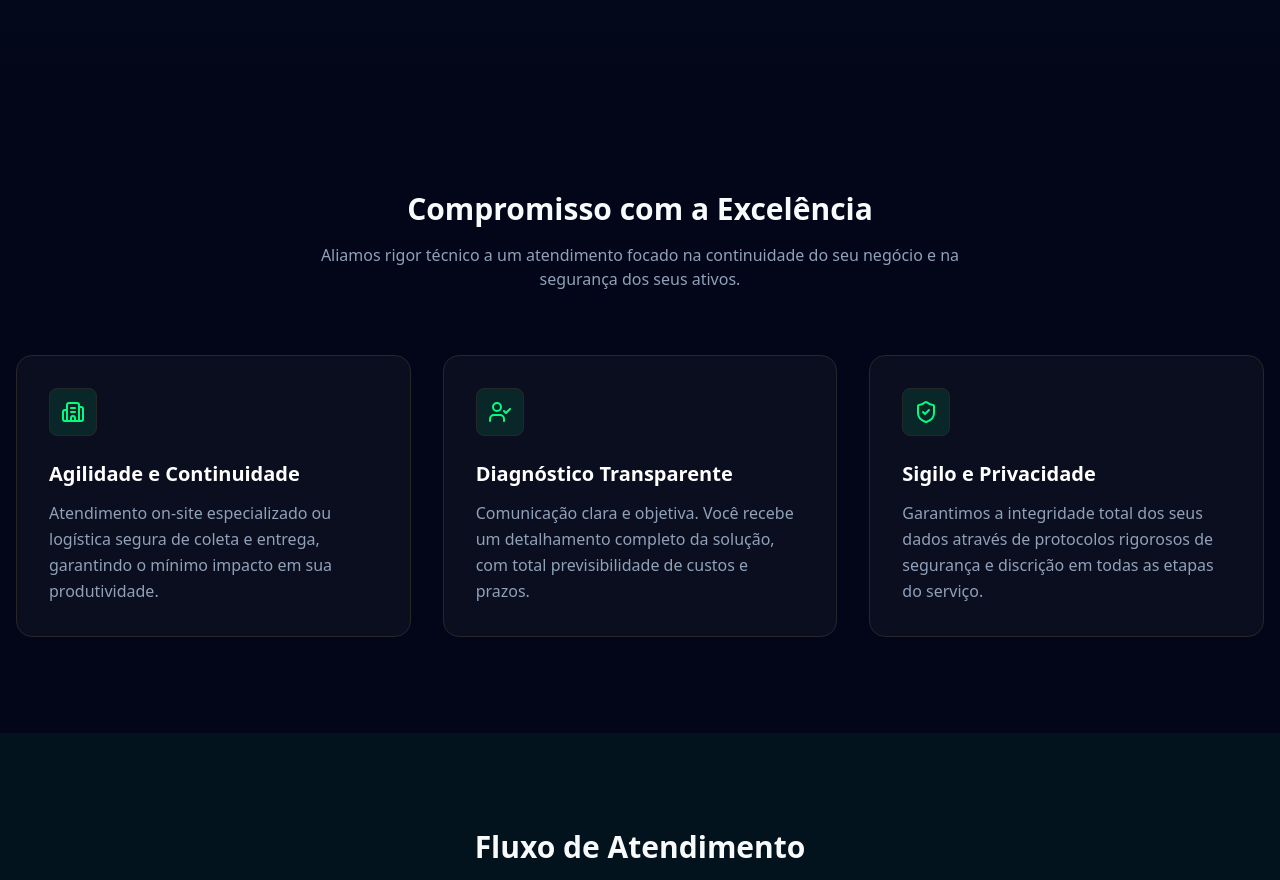
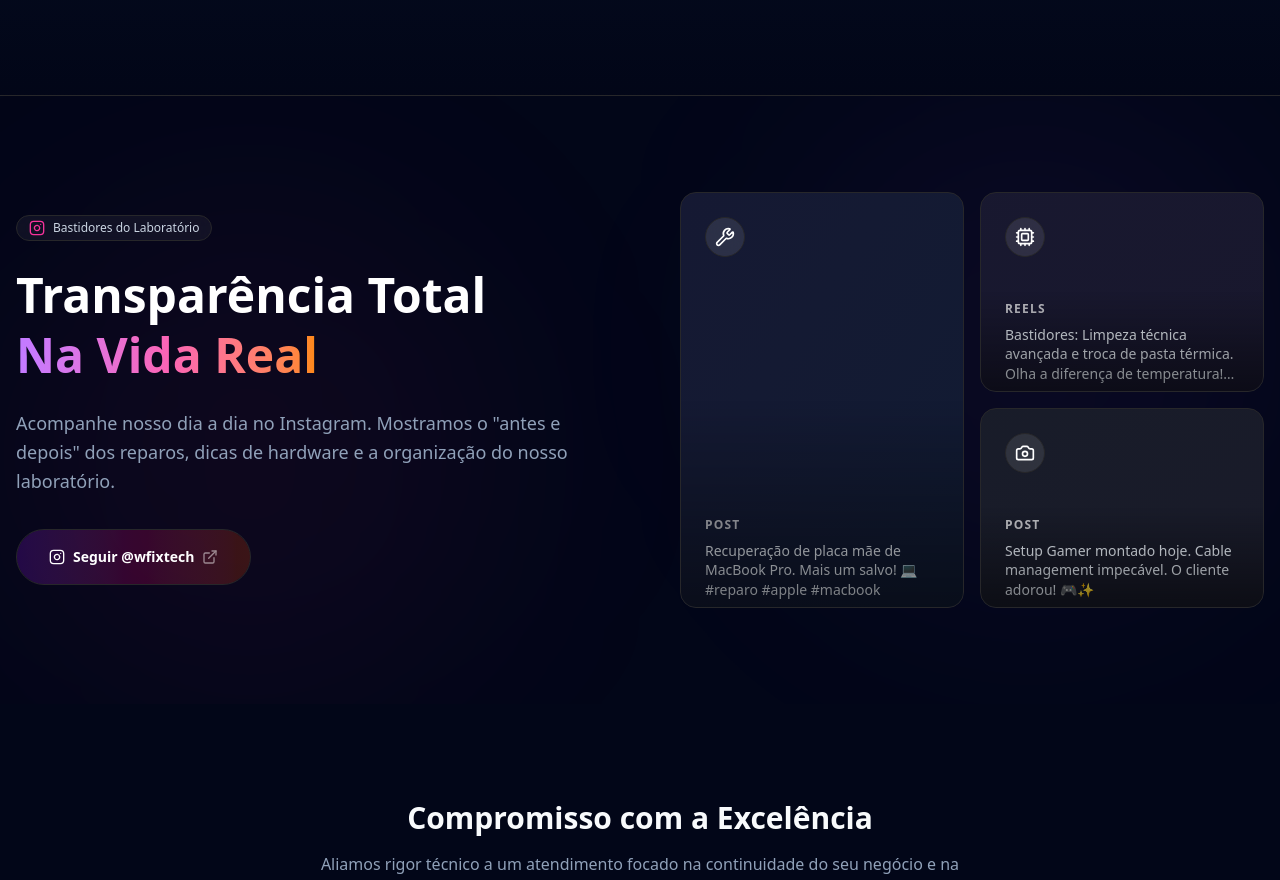
Before and after one commit to wheslancardoso/wtechprot, a Next.js app: page / in a window 1280 px wide. Shown: the part 3968-4848 px from the top of the page. Built offline with nearby package versions, Linux system fonts and the light colour scheme; no server answers.

Commit message:
feat: add instagram social proof section to landing and services pages

```diff
--- a/src/app/page.tsx
+++ b/src/app/page.tsx
@@ -7,6 +7,7 @@ import Script from 'next/script'
 import { createAdminClient } from '@/lib/supabase/server'
 import { unstable_cache } from 'next/cache'
 import type { Metadata } from 'next'
+import { InstagramSection } from '@/components/instagram-section'
 
 
 // Forçar execução em runtime (não build time) para ter acesso às env vars do Railway
@@ -473,6 +474,9 @@ j=d.createElement(s),dl=l!='dataLayer'?'&l='+l:'';j.async=true;j.src=
           </div>
         </section>
 
+        {/* INSTAGRAM / BASTIDORES */}
+        <InstagramSection />
+
         {/* DIFERENCIAIS */}
         <section id="diferenciais" className="py-24 bg-slate-950" >
           <div className="container mx-auto px-4">
--- a/src/app/servicos/page.tsx
+++ b/src/app/servicos/page.tsx
@@ -3,6 +3,7 @@ import Image from 'next/image'
 import { ArrowLeft, Monitor, Laptop, Wifi, Headset, CheckCircle2, ArrowRight, Printer } from 'lucide-react'
 import { Button } from '@/components/ui/button'
 import { AnimateIn } from '@/components/ui/animate-in'
+import { InstagramSection } from '@/components/instagram-section'
 import { createAdminClient } from '@/lib/supabase/server'
 import { unstable_cache } from 'next/cache'
 
@@ -286,6 +287,9 @@ export default async function ServicesPage() {
                     </AnimateIn>
                 </div>
 
+                {/* INSTAGRAM / BASTIDORES */}
+                <InstagramSection />
+
                 {/* FAQ */}
                 <section className="mt-32 pt-20 border-t border-white/5">
                     <h2 className="text-2xl md:text-3xl font-bold text-white text-center mb-12">Dúvidas sobre o Processo Técnico</h2>
--- /dev/null
+++ b/src/components/instagram-section.tsx
@@ -0,0 +1,127 @@
+'use client'
+
+import { AnimateIn } from '@/components/ui/animate-in'
+import { Button } from '@/components/ui/button'
+import { Camera, Cpu, Wrench, ArrowRight, ExternalLink, Instagram } from 'lucide-react'
+import Link from 'next/link'
+import Image from 'next/image'
+
+export function InstagramSection() {
+    const instagramHandle = '@wfixtech' // Placeholder
+    const instagramUrl = 'https://instagram.com/wfixtech' // Placeholder
+
+    const posts = [
+        {
+            id: 1,
+            type: 'image',
+            color: 'from-purple-500/20 to-blue-500/20',
+            icon: Wrench,
+            caption: 'Recuperação de placa mãe de MacBook Pro. Mais um salvo! 💻 #reparo #apple #macbook'
+        },
+        {
+            id: 2,
+            type: 'video',
+            color: 'from-pink-500/20 to-rose-500/20',
+            icon: Cpu,
+            caption: 'Bastidores: Limpeza técnica avançada e troca de pasta térmica. Olha a diferença de temperatura! 🔥➡️❄️'
+        },
+        {
+            id: 3,
+            type: 'image',
+            color: 'from-amber-500/20 to-orange-500/20',
+            icon: Camera,
+            caption: 'Setup Gamer montado hoje. Cable management impecável. O cliente adorou! 🎮✨'
+        }
+    ]
+
+    return (
+        <section className="py-24 bg-slate-950 relative overflow-hidden border-t border-white/5">
+            {/* Background Gradients */}
+            <div className="absolute top-0 right-0 w-[500px] h-[500px] bg-purple-500/5 rounded-full blur-[120px] pointer-events-none" />
+            <div className="absolute bottom-0 left-0 w-[500px] h-[500px] bg-pink-500/5 rounded-full blur-[120px] pointer-events-none" />
+
+            <div className="container mx-auto px-4 relative z-10">
+                <div className="flex flex-col lg:flex-row items-center gap-12 lg:gap-20">
+
+                    {/* Texto / CTA */}
+                    <div className="flex-1 text-center lg:text-left">
+                        <AnimateIn>
+                            <div className="inline-flex items-center gap-2 px-3 py-1 rounded-full bg-white/5 border border-white/10 text-xs font-medium text-slate-300 mb-6 backdrop-blur-sm">
+                                <Instagram className="w-4 h-4 text-pink-500" />
+                                <span>Bastidores do Laboratório</span>
+                            </div>
+
+                            <h2 className="text-3xl md:text-5xl font-bold mb-6 text-white leading-tight">
+                                Transparência Total <br />
+                                <span className="bg-gradient-to-r from-purple-400 via-pink-400 to-orange-400 bg-clip-text text-transparent">
+                                    Na Vida Real
+                                </span>
+                            </h2>
+
+                            <p className="text-lg text-slate-400 mb-8 leading-relaxed max-w-xl mx-auto lg:mx-0">
+                                Acompanhe nosso dia a dia no Instagram. Mostramos o "antes e depois" dos reparos, dicas de hardware e a organização do nosso laboratório.
+                            </p>
+
+                            <div className="flex flex-col sm:flex-row items-center justify-center lg:justify-start gap-4">
+                                <Button
+                                    size="lg"
+                                    className="group relative overflow-hidden rounded-full bg-transparent hover:bg-transparent border border-white/10 hover:border-white/20 text-white font-bold px-8 h-14 transition-all duration-300 hover:scale-105"
+                                    asChild
+                                >
+                                    <Link href={instagramUrl} target="_blank">
+                                        <div className="absolute inset-0 bg-gradient-to-r from-purple-600 via-pink-600 to-orange-600 opacity-20 group-hover:opacity-100 transition-opacity duration-500" />
+                                        <span className="relative z-10 flex items-center gap-2">
+                                            <Instagram className="w-5 h-5" />
+                                            Seguir {instagramHandle}
+                                            <ExternalLink className="w-4 h-4 opacity-50 group-hover:opacity-100 transition-opacity" />
+                                        </span>
+                                    </Link>
+                                </Button>
+                            </div>
+                        </AnimateIn>
+                    </div>
+
+                    {/* Grid Visual (Mockup) */}
+                    <div className="flex-1 w-full max-w-md lg:max-w-full">
+                        <div className="grid grid-cols-2 gap-4 auto-rows-[200px]">
+                            {posts.map((post, i) => (
+                                <AnimateIn key={post.id} delay={i * 0.1} className={`${i === 0 ? 'row-span-2 h-full' : ''}`}>
+                                    <div className={`group relative w-full h-full rounded-2xl overflow-hidden border border-white/10 bg-slate-900 transition-transform hover:-translate-y-1 duration-300`}>
+
+                                        {/* Gradient Placeholder (Simulating Image) */}
+                                        <div className={`absolute inset-0 bg-gradient-to-br ${post.color} opacity-20 group-hover:opacity-30 transition-opacity`} />
+
+                                        {/* Content */}
+                                        <div className="absolute inset-0 p-6 flex flex-col justify-end">
+                                            <div className="w-10 h-10 rounded-full bg-white/10 backdrop-blur-md flex items-center justify-center mb-auto border border-white/10 text-white">
+                                                <post.icon className="w-5 h-5" />
+                                            </div>
+
+                                            <div className="space-y-2 translate-y-4 group-hover:translate-y-0 transition-transform duration-300">
+                                                <p className="text-xs font-bold text-white/70 uppercase tracking-widest">
+                                                    {post.type === 'video' ? 'Reels' : 'Post'}
+                                                </p>
+                                                <p className="text-sm text-slate-200 line-clamp-3 leading-snug">
+                                                    {post.caption}
+                                                </p>
+                                            </div>
+                                        </div>
+
+                                        {/* Hover Overlay */}
+                                        <div className="absolute inset-0 bg-gradient-to-t from-black/80 via-transparent to-transparent opacity-60 group-hover:opacity-80 transition-opacity" />
+
+                                        {/* Instagram Icon Hover */}
+                                        <div className="absolute top-1/2 left-1/2 -translate-x-1/2 -translate-y-1/2 opacity-0 group-hover:opacity-100 transition-all duration-300 scale-50 group-hover:scale-100">
+                                            <Instagram className="w-12 h-12 text-white drop-shadow-lg" />
+                                        </div>
+                                    </div>
+                                </AnimateIn>
+                            ))}
+                        </div>
+                    </div>
+
+                </div>
+            </div>
+        </section>
+    )
+}
```
